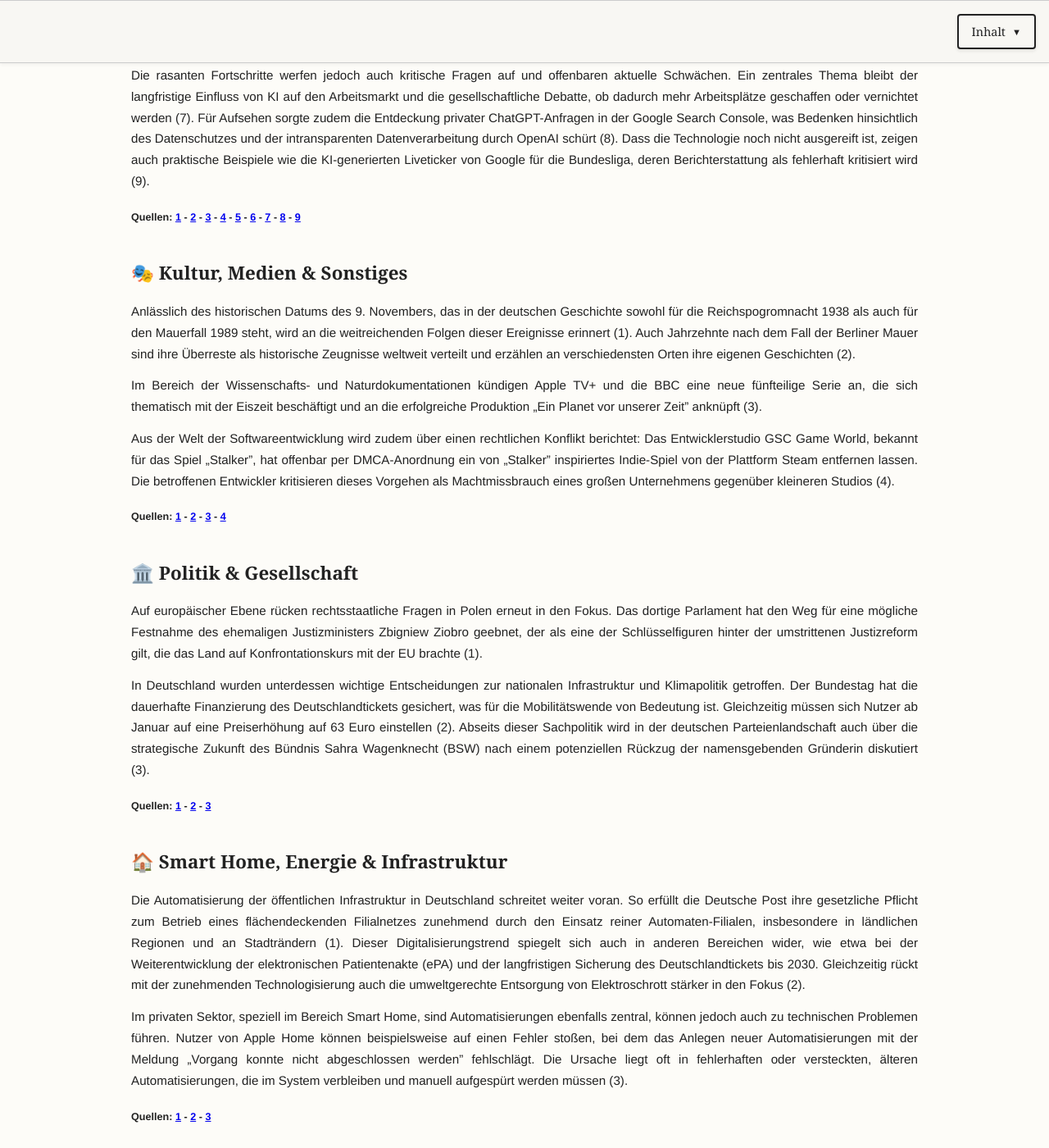
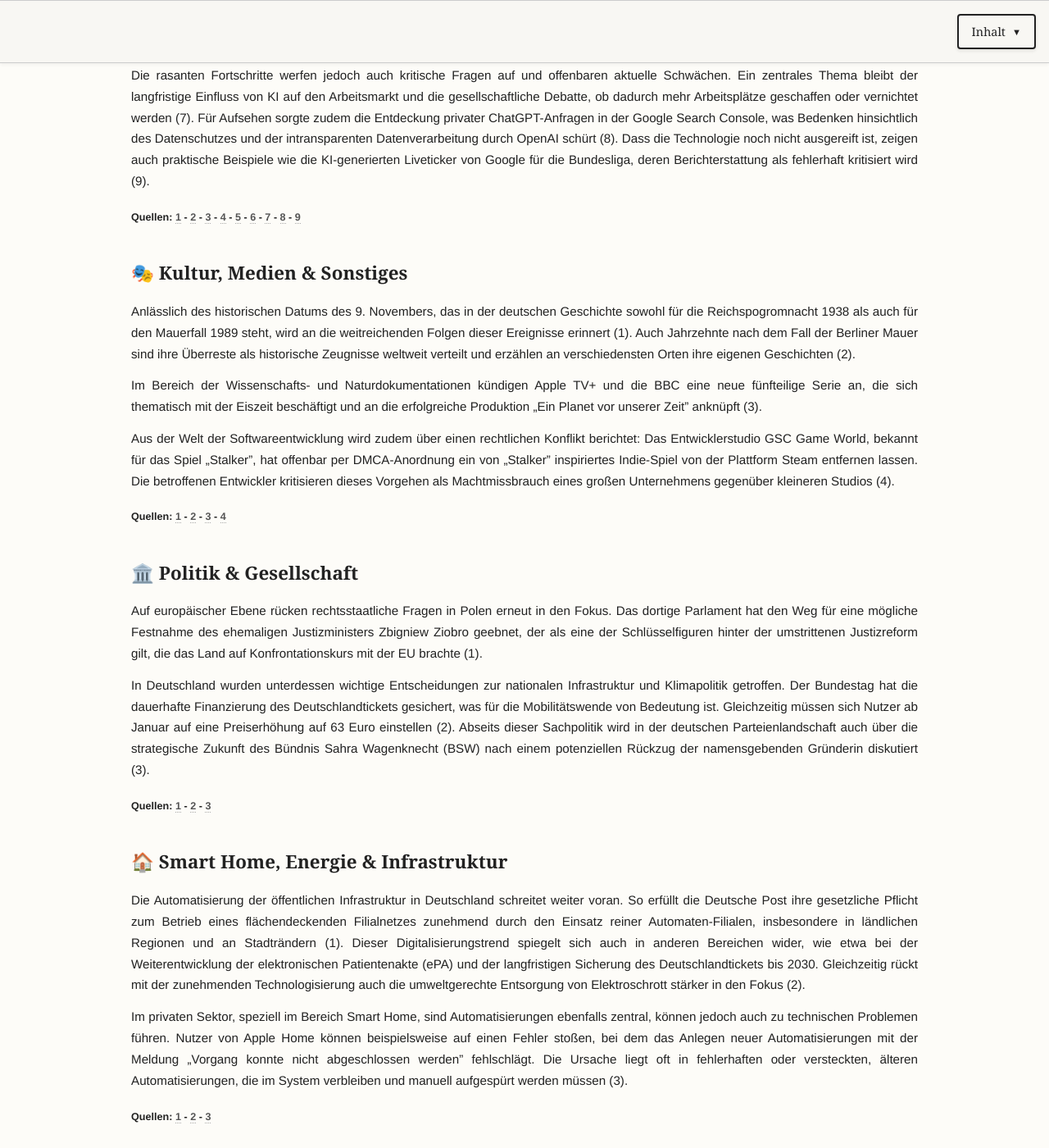
Before and after one commit to fbrinker/github-pages-daily-news-digest, a Jekyll site: the page built from docs/_posts/2025-11-09-daily-news.md, in a window 1280 px wide and 1400 px high, scrolled down 693 px. Shown: the whole window at 82% size. Built offline with Jekyll 4.4.1, drawn with Linux system fonts in a browser that asks for light colours.

Commit message:
Update post previews and link styling
Removes H3 headlines from post previews on the main page. Adds a subtle, consistent style for all links within the post content.

```diff
--- a/docs/assets/css/style.css
+++ b/docs/assets/css/style.css
@@ -115,7 +115,7 @@
   z-index: 100;
   display: flex;
   flex-direction: column;
-  align-items: flex-end;
+  align-items: flex-end; /* Reverted from flex-start */
   padding: var(--spacing-sm);
   pointer-events: none;
 }
@@ -158,7 +158,7 @@
   display: none;
   position: absolute;
   top: calc(100% + var(--spacing-xs));
-  right: 0;
+  right: 0; /* Reverted from left: 0 */
   min-width: 250px;
   max-width: 400px;
   max-height: 70vh;
@@ -414,6 +414,18 @@
   line-height: 1.7;
 }
 
+.post-body a {
+  color: var(--color-text-light);
+  text-decoration: none;
+  border-bottom: 1px dotted var(--color-border-dark);
+  transition: var(--transition-default);
+}
+
+.post-body a:hover {
+  color: var(--color-dark);
+  border-bottom-color: var(--color-dark);
+}
+
 /* ===== Responsive Design ===== */
 @media (max-width: 960px) {
   main,
@@ -441,7 +453,7 @@
   .floating-nav .toc-list {
     min-width: calc(100vw - 2rem);
     max-width: calc(100vw - 2rem);
-    right: var(--spacing-xs);
+    right: var(--spacing-xs); /* Reverted from left */
   }
 }
 
--- a/docs/index.html
+++ b/docs/index.html
@@ -7,7 +7,7 @@
   {% for post in recent_posts %}
     <article>
       <h3><a href="{{ post.url | relative_url }}">{{ post.title }}</a></h3>
-      {% assign preview = post.content | markdownify | strip_html | truncate: 300 %}
+      {% assign preview = post.content | markdownify | replace: '<h3[^>]*>.*?</h3>', '' | strip_html | truncate: 300 %}
       <p>{{ preview }} <a href="{{ post.url | relative_url }}" class="read-more">Weiterlesen →</a></p>
     </article>
   {% endfor %}
```
